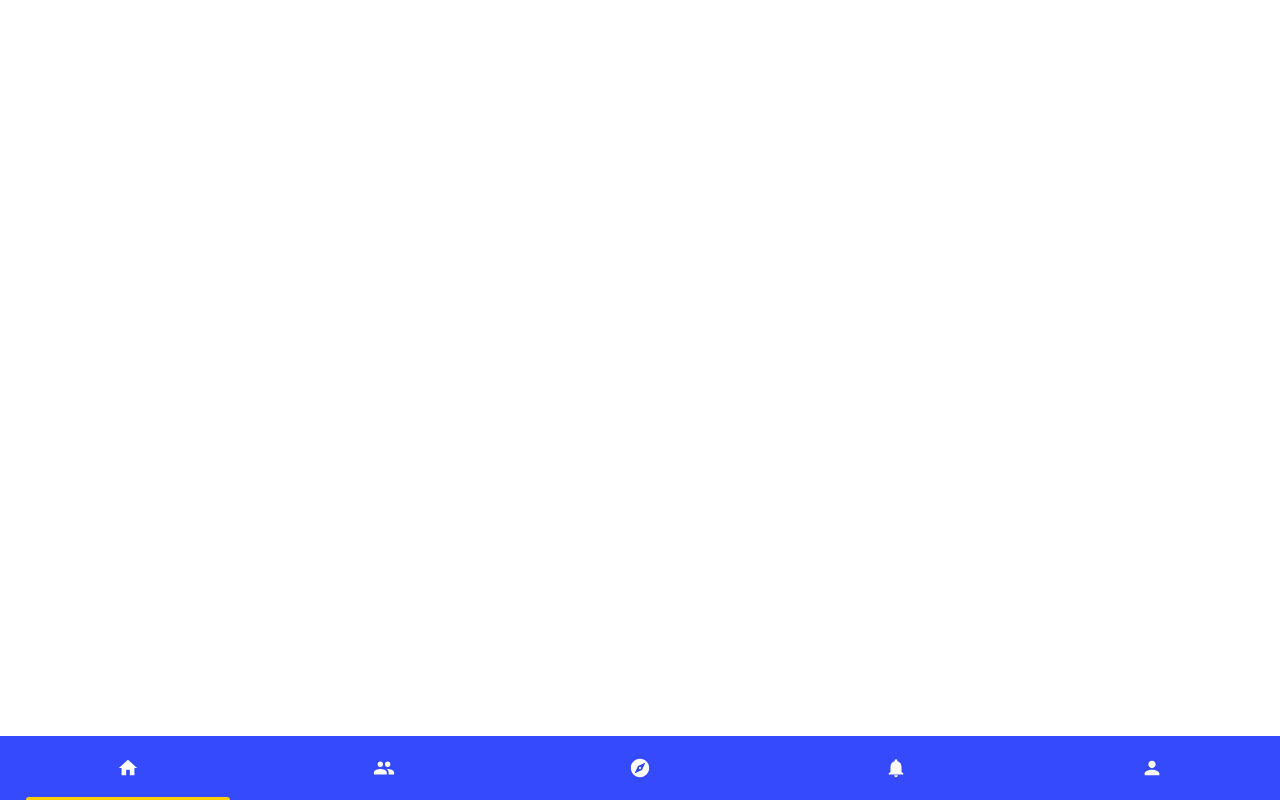
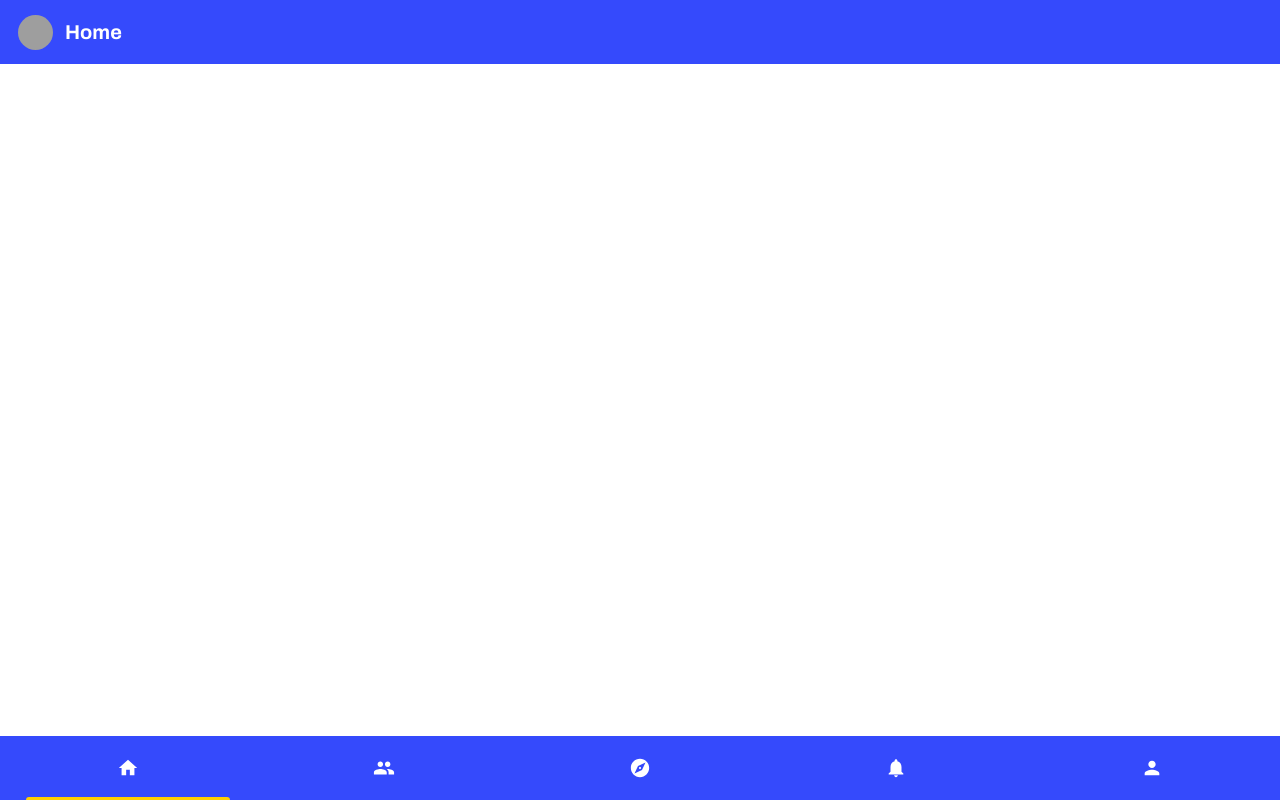
Before and after one commit to jaymeco/-TYPESCRIPT-Whats-Jr---React-App, a React (Create React App) app: page /dashboard in a window 1280 px wide. Built offline with nearby package versions, Linux system fonts and the light colour scheme; grey boxes are pictures that could not be loaded.

Commit message:
Adiciona componente de barra superior

```diff
--- /dev/null
+++ b/src/pages/Dashboard/Home/components/MobileHeader/index.tsx
@@ -0,0 +1,16 @@
+import React from 'react';
+import { Container, Avatar, Title } from './styles';
+
+function MobileHeader (){
+    return(
+        <Container>
+            <Avatar
+                src="https://pbs.twimg.com/profile_images/1081573705409613825/zNW0VcoU_bigger.jpg"
+                alt="Imgem de perfil"
+            />
+            <Title>Home</Title>
+        </Container>
+    );
+}
+
+export default MobileHeader;
--- /dev/null
+++ b/src/pages/Dashboard/Home/components/MobileHeader/styles.ts
@@ -0,0 +1,25 @@
+import styled from 'styled-components';
+
+export const Container = styled.div`
+    width: 100%;
+    height: 8vh;
+    background: var(--color-primary-dark);
+    display: flex;
+    align-items: center;
+    padding: 0 1.8rem;
+    position: fixed;
+    top: 0;
+`;
+
+export const Avatar = styled.img`
+    width: 3.5rem;
+    height: 3.5rem;
+    border-radius: 50%;
+    margin-right: 1.2rem;
+`;
+
+export const Title = styled.h2`
+    font-size: 2rem;
+    color: var(--color-white);
+    font-family: Archivo;
+`;
--- a/src/pages/Dashboard/Home/index.tsx
+++ b/src/pages/Dashboard/Home/index.tsx
@@ -1,11 +1,13 @@
 import { SSL_OP_NO_TLSv1_1 } from 'constants';
 import React from 'react';
 import MobileBar from './components/MobileBar';
+import MobileHeader from './components/MobileHeader';
 import { Container } from './styles';
 
 function Home(){
     return(
         <>
+            <MobileHeader/>
             <MobileBar/>
             <Container>
 
```
